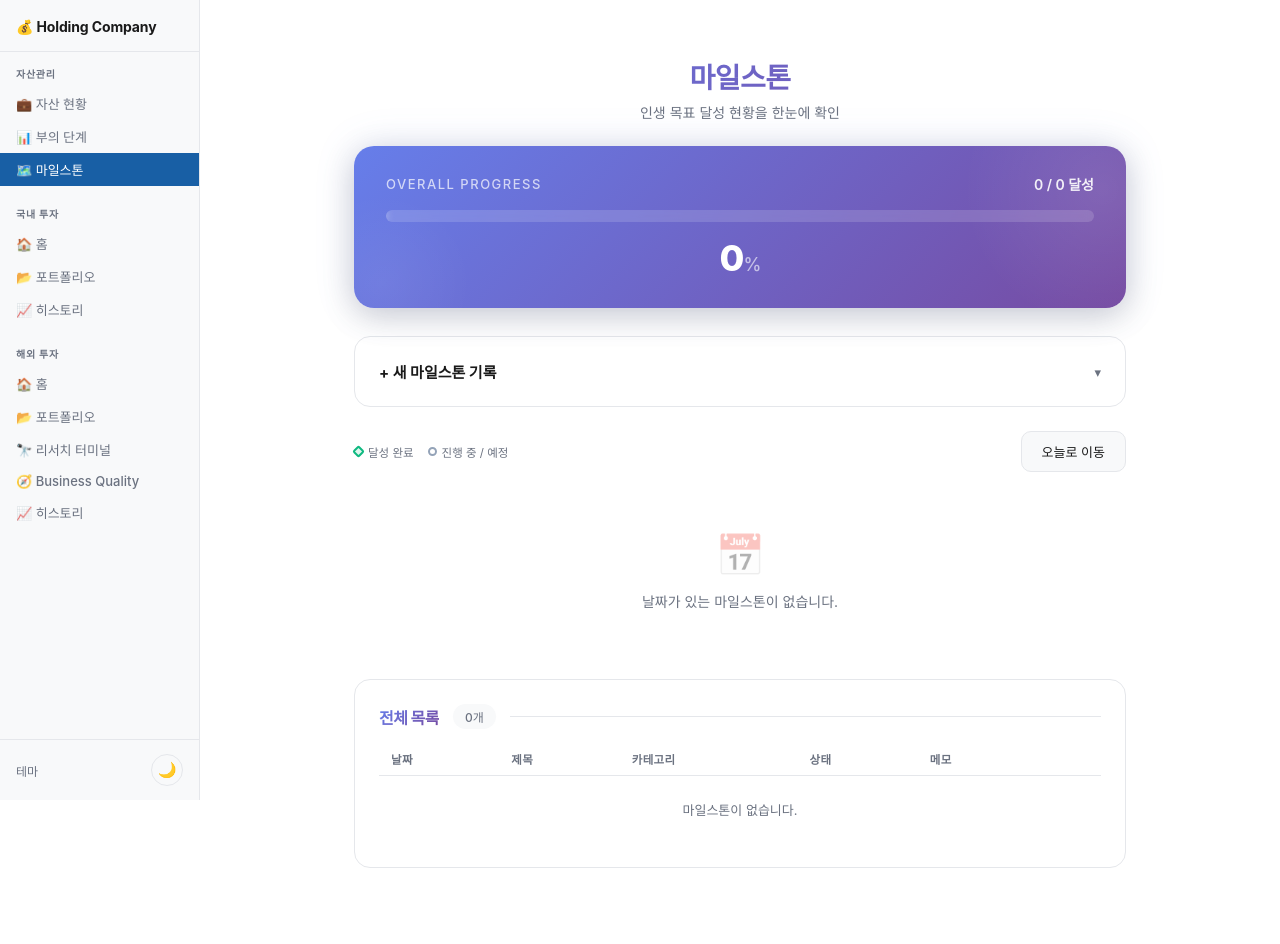
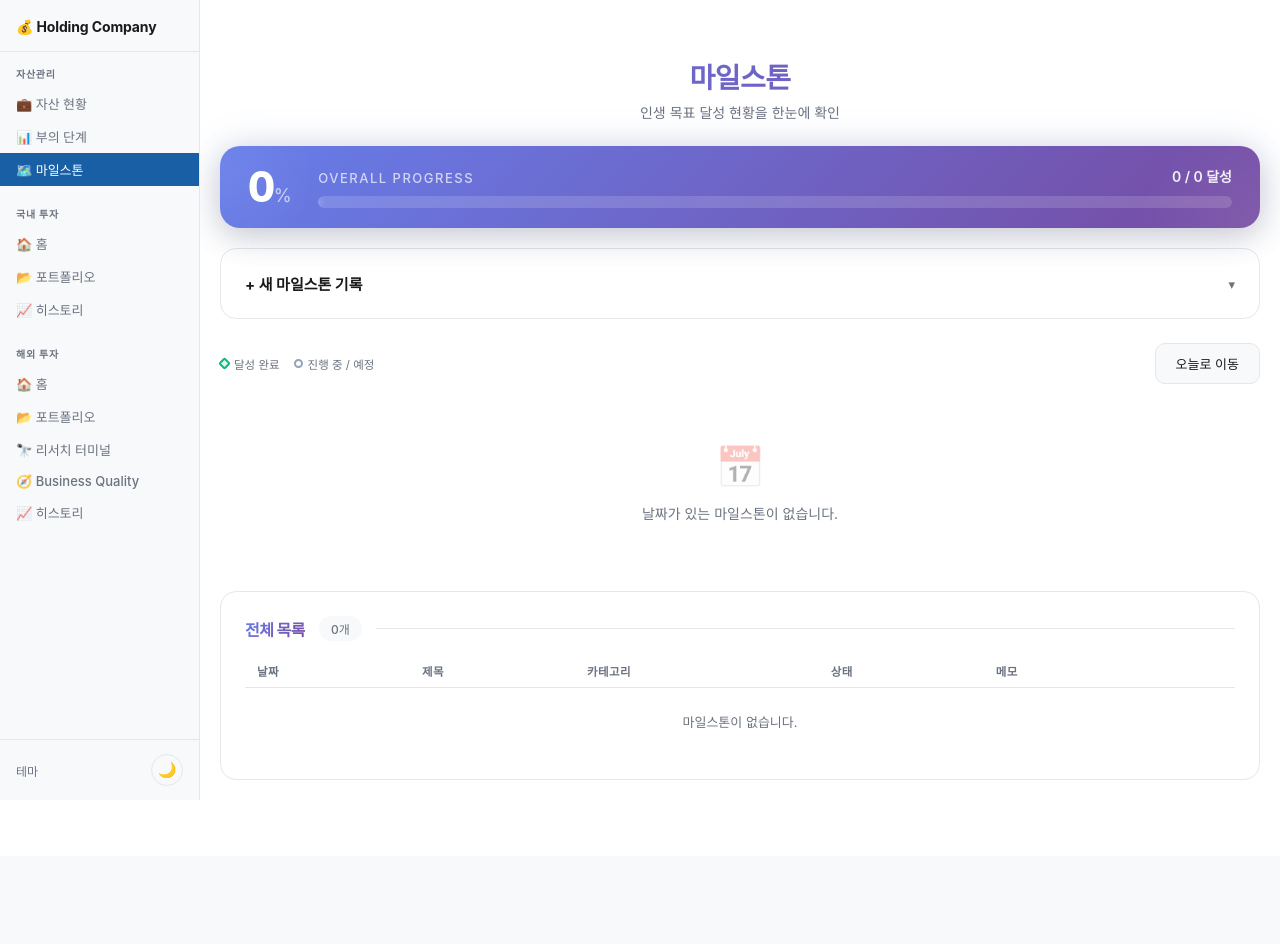
Before and after one commit to chhan95/Money-Server, a FastAPI app: page /milestones in a window 1280 px wide. After the commit the page ends 800 px from the top, so only its background shows below. Run offline with FastAPI, Linux system fonts and the light colour scheme; data that the repository does not hold is empty.

Commit message:
feat: 마일스톤 페이지 가로 폭 제한 해제
- 전역 .page-wrap 820px 제한을 이 페이지에서만 1680px로 완화
  (타임라인 시간축이 2023~2030년까지 스크롤 없이 보인다)
- 넓은 화면에서 진행률 히어로가 빈 띠처럼 늘어지지 않도록 달성률과 진행 바를
  가로 그리드로 배치, 600px 이하에서는 기존 세로 배치 유지

Co-Authored-By: Claude Opus 5 <noreply@anthropic.com>

```diff
--- a/templates/milestone.html
+++ b/templates/milestone.html
@@ -18,6 +18,9 @@
   --r-xl: 16px;
   --r-2xl: 20px;
 }
+/* 전역 .page-wrap이 820px로 묶고 있어 이 페이지에서만 넓은 레이아웃으로 푼다
+   (타임라인 시간축이 스크롤 없이 더 넓게 보인다) */
+.page-wrap { max-width: 1680px !important; padding-left: 20px; padding-right: 20px; }
 
 /* ── Page Header ── */
 .ms-page-header {
@@ -73,12 +76,18 @@
 .ms-hero {
   background: var(--ms-gradient);
   border-radius: var(--r-2xl);
-  padding: 28px 32px;
+  padding: 20px 28px;
   color: white;
   position: relative;
   overflow: hidden;
   box-shadow: var(--shadow-glow), var(--shadow-lg);
-  margin-bottom: 28px;
+  margin-bottom: 20px;
+  display: grid;
+  grid-template-columns: auto 1fr;
+  grid-template-areas: "pct top" "pct bar";
+  column-gap: 28px;
+  row-gap: 9px;
+  align-items: center;
 }
 .ms-hero::before {
   content: '';
@@ -101,10 +110,10 @@
   pointer-events: none;
 }
 .ms-hero-top {
+  grid-area: top;
   display: flex;
   justify-content: space-between;
-  align-items: center;
-  margin-bottom: 16px;
+  align-items: flex-end;
   position: relative;
   z-index: 1;
 }
@@ -121,6 +130,8 @@
   opacity: 0.9;
 }
 .ms-hero-bar-track {
+  grid-area: bar;
+  align-self: start;
   background: rgba(255,255,255,0.15);
   border-radius: 99px;
   height: 12px;
@@ -150,13 +161,14 @@
   box-shadow: 0 0 8px rgba(255,255,255,0.6);
 }
 .ms-hero-pct {
-  text-align: center;
-  font-size: 36px;
+  grid-area: pct;
+  font-size: 42px;
   font-weight: 800;
-  letter-spacing: -1px;
-  margin-top: 14px;
+  letter-spacing: -1.4px;
+  line-height: 1;
   position: relative;
   z-index: 1;
+  font-variant-numeric: tabular-nums;
 }
 .ms-hero-pct span {
   font-size: 18px;
@@ -862,8 +874,13 @@
 
 /* ── Responsive ── */
 @media (max-width: 600px) {
-  .ms-hero { padding: 24px 20px; }
-  .ms-hero-pct { font-size: 28px; }
+  .ms-hero {
+    padding: 22px 20px;
+    grid-template-columns: 1fr;
+    grid-template-areas: "top" "bar" "pct";
+    row-gap: 12px;
+  }
+  .ms-hero-pct { font-size: 30px; text-align: center; }
   .ms-card { padding: 16px 18px; }
   .ms-card .actions, .ms-done-card .actions { opacity: 1; }
   .modal-box { margin: 16px; padding: 24px; }
```
